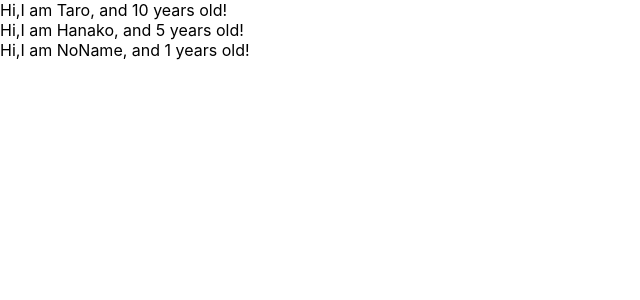
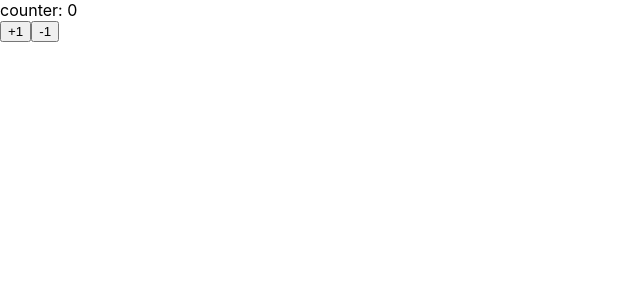
Before and after one commit to daiki01240/react_test, a React (Create React App) app: page / in a window 1280 px wide. Shown: the top 300 px of the page, without its empty margins (0-640 px from the left). Built offline with nearby package versions, Linux system fonts and the light colour scheme.

Commit message:
learn state

```diff
--- a/src/App.js
+++ b/src/App.js
@@ -1,28 +1,30 @@
-import React from 'react';
-import PropTypes from "prop-types";
-const App = () => {
-  const profiles = [
-    {  name: "Taro" , age:10},
-    { name: "Hanako", age: 5 },
-    { name: "NoName", age: 1}
-  ]
-    return (
-    <div>
-      {
-        profiles.map((profile, index) => {
-          return <User name={profile.name} age={profile.age} key={index}/>
-        })
-      }
-      </div>
-      )
-    }
+import React, { Component} from 'react';
 
-const User = (props) => {
-  return <div>Hi,I am {props.name}, and {props.age} years old!</div>;
-};
+const App = () => (<Counter></Counter>)
 
-User.propType = {
-  name: PropTypes.string,
-  age: PropTypes.number.isRequired
+class Counter extends Component {
+constructor(props){
+  super(props)
+  this.state = {count: 0}
 }
+
+  handlePlusButton = () => {
+    this.setState({ count: this.state.count + 1 });
+  }
+
+  handleMinusButton = () => {
+    this.setState({ count: this.state.count - 1 });
+  }
+
+  render(){
+  return <React.Fragment>
+      <div>counter: {this.state.count}</div>
+      <button onClick={this.handlePlusButton}>+1</button>
+      <button onClick={this.handleMinusButton}>-1</button>
+    </React.Fragment>;
+
+}
+
+}
+
 export default App;
```
